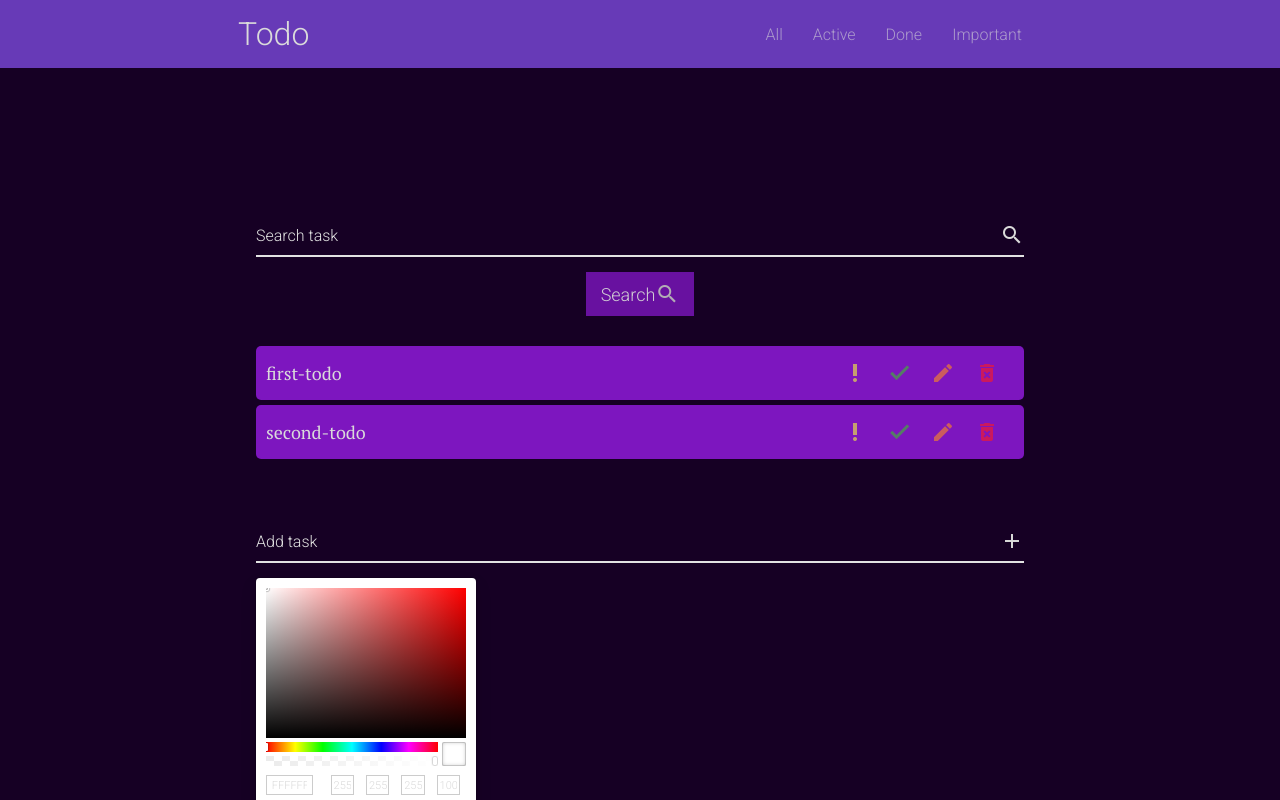
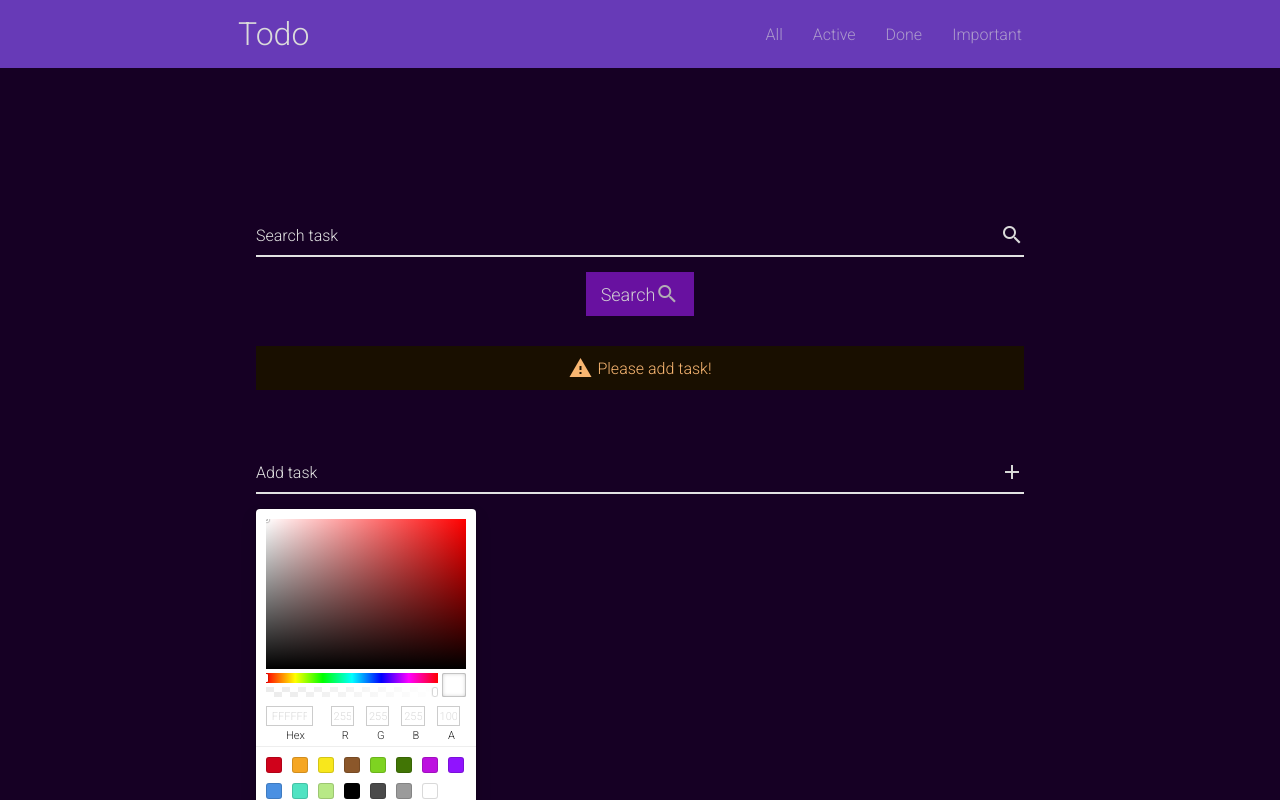
Before and after one commit to Kirini07/labs, a React (Create React App) app in the folder todolist/: page / in a window 1280 px wide. Shown: the top 800 px of the page. Built offline with nearby package versions, Linux system fonts and the light colour scheme; a web font is replaced by a local one.

Commit message:
Added edit method, delete method and others

```diff
--- a/todolist/package.json
+++ b/todolist/package.json
@@ -10,6 +10,7 @@
     "react-color": "^2.19.3",
     "react-dom": "^17.0.1",
     "react-scripts": "4.0.0",
+    "uuid": "^8.3.1",
     "web-vitals": "^0.2.4"
   },
   "scripts": {
--- a/todolist/src/App.css
+++ b/todolist/src/App.css
@@ -33,15 +33,6 @@ body {
   height: 100vh;
   width: 100%;
   background: #160024;
-}
-.panels{
-  display: flex;
-  flex-direction: column;
-  align-items: flex-start;
-  justify-content: space-between;
-  margin: 10px auto;
-  width: 60%;
-  margin-bottom: 20px;
 }
 
 
--- a/todolist/src/App.js
+++ b/todolist/src/App.js
@@ -1,4 +1,5 @@
 import React, { Component } from 'react';
+import { v4 as uuidv4 } from 'uuid';
 
 import './App.css';
 import { Header } from './components/Header/Header';
@@ -15,8 +16,56 @@ export class App extends Component {
   onSearch(obj){
 
   }
-  onAddTodo(obj){
-    console.log(obj);
+  onChangeAtribute = (attr, id) => {
+    this.setState((state) =>{
+      const newTaskList = [...state.tasks];
+      const idx = newTaskList.findIndex(e => e.id === id)
+      newTaskList[idx][attr] = !newTaskList[idx][attr];
+      return {
+        ...state,
+        tasks: newTaskList
+      }
+    })
+  }
+  onAddTask = ({title, color}) => {
+    this.setState(state => {
+      const newStateTaksList = [
+        ...state.tasks,
+        {
+          title,
+          color: color || '#dadada',
+          important: false,
+          done: false,
+          id: uuidv4()
+        }
+      ]
+      return{
+        ...state,
+        tasks: newStateTaksList
+      }
+    })
+  }
+  onDeleteTask = id => {
+    this.setState(state => {
+      const newTaskList = [...state.tasks];
+      const idx = newTaskList.findIndex(e => e.id === id)
+      newTaskList.splice(idx, 1);
+      return{
+        ...state,
+        tasks: newTaskList
+      }
+    })
+  }
+  onEditTask = (id, title) => {
+    this.setState(state => {
+      const newTaskList = [...state.tasks];
+      const idx = newTaskList.findIndex(e => e.id === id)
+      newTaskList[idx].title = title
+      return{
+        ...state,
+        tasks: newTaskList
+      }
+    })
   }
   render() {
     return (
@@ -32,10 +81,15 @@ export class App extends Component {
           submitText='Search'
           iconText='search'
           />
-          <List/>
+          <List
+            onChangeAtribute={this.onChangeAtribute}
+            onDeleteTask={this.onDeleteTask}
+            taskList={this.state.tasks}
+            onEditTask={this.onEditTask}
+          />
           <Form
           name='title'
-          onHandleSubmit={this.onAddTodo}
+          onHandleSubmit={this.onAddTask}
           panelName='Add task'
           submitText='Add task'
           iconText='add'
--- a/todolist/src/components/ListItem/ListItem.css
+++ b/todolist/src/components/ListItem/ListItem.css
@@ -12,8 +12,10 @@
   }
   .app__todo-list__item_important{
     font-weight: bold;
-    color: tomato;
-    font-size: 22px;
+    font-size: 20px;
+  }
+  .app__todo-list__item_done{
+    text-decoration: line-through;
   }
   .app__todo-list__item__icons span{
     margin-right: 10px;
--- a/todolist/src/components/ListItem/ListItem.js
+++ b/todolist/src/components/ListItem/ListItem.js
@@ -1,17 +1,69 @@
-import React from 'react'
+import React, {useState} from 'react'
+import {Form} from '../Form/Form';
 
 import './ListItem.css';
 
-export const ListItem = ({title}) => {
+export const ListItem = ({title, color, onImportant, onDone, onDelete, onEdit, important, done, id}) => {
+    const [edit, setEdit] = useState(false)
+    let clazz =  ' app__todo-list__item ';
+    clazz = done ? clazz += ' app__todo-list__item_done': clazz;
+    clazz = important ? clazz += ' app__todo-list__item_important': clazz;
+    const onHandleEdit = ({title}) => {
+        onEdit(title)
+        setEdit(false)
+    }
     return (
-        <div className='app__todo-list__item'>
-            {title}
-            <div className='app__todo-list__item__icons'>
-                <span className="material-icons" style={{color: '#F8FB3B'}}>priority_high</span>
-                <span className="material-icons" style={{color: '#3BC12A', fontWeight: "bold"}}>done</span>
-                <span className="material-icons" style={{color: '#FF8B1E'}}>edit</span>
-                <span className="material-icons" style={{color: '#FF1B1E'}}>delete_forever</span>
+        <>
+           {!edit ?
+            <div
+            className={clazz || 'app__todo-list__item'}
+            style={{color}}
+            >
+                {title}
+                <div className='app__todo-list__item__icons'>
+                    <span
+                    className="material-icons"
+                    style={{
+                        color: '#F8FB3B'
+                        }}
+                    onClick={onImportant}
+                    >
+                        priority_high
+                    </span>
+                    <span
+                    className="material-icons"
+                    style={{
+                        color: '#3BC12A',
+                        fontWeight: "bold"
+                        }}
+                        onClick={onDone}
+                    >
+                        done
+                    </span>
+                    <span
+                    className="material-icons"
+                    style={{color: '#FF8B1E'}}
+                    onClick={()=> setEdit(true)}
+                    >
+                        edit
+                    </span>
+                    <span
+                    className="material-icons"
+                    style={{color: '#FF1B1E'}}
+                    onClick={onDelete}
+                    >
+                        delete_forever
+                    </span>
+                </div>
             </div>
-      </div>
+            :
+            <Form
+            name='title'
+            onHandleSubmit={onHandleEdit}
+            panelName='Edit task'
+            submitText='Edit task'
+            iconText='edit'
+            />}
+        </>
     )
 }
--- a/todolist/src/containers/List/List.js
+++ b/todolist/src/containers/List/List.js
@@ -1,13 +1,34 @@
 import React from 'react'
 import { ListItem } from '../../components/ListItem/ListItem'
+import { Warning } from '../../components/Warning/Warning';
 
 import './List.css';
 
-export const List = () => {
+export const List = ({taskList, onChangeAtribute, onDeleteTask, onEditTask}) => {
+    const renderTaskList = (tasks) =>{
+        return tasks.map(({title, color, important, done, id}) =>{
+           return <ListItem
+            title={title}
+            onImportant={() => onChangeAtribute('important', id)}
+            onDone={() => onChangeAtribute('done', id)}
+            onDelete={() => onDeleteTask(id)}
+            onEdit = { title => onEditTask(id, title)}
+            id={id}
+            color={color}
+            important={important}
+            key={id}
+            done={done}
+            />
+        })
+    };
+
     return (
+
         <div className="app__todo-list">
-            <ListItem title={"first-todo"}/>
-            <ListItem title={"second-todo"}/>
+            {taskList.length > 0 ?
+                renderTaskList(taskList) :
+                <Warning>Please add task!</Warning>
+            }
         </div>
     )
 }
```
Also changed, not shown: 1 other file (tests, documents, lock files or other folders).
